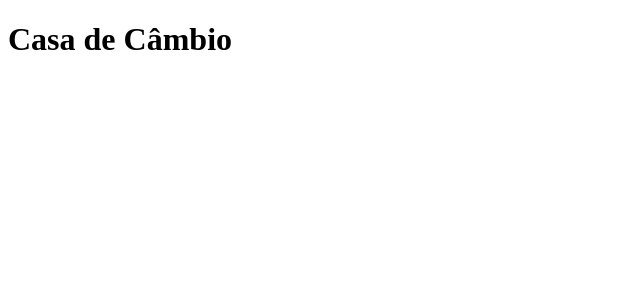
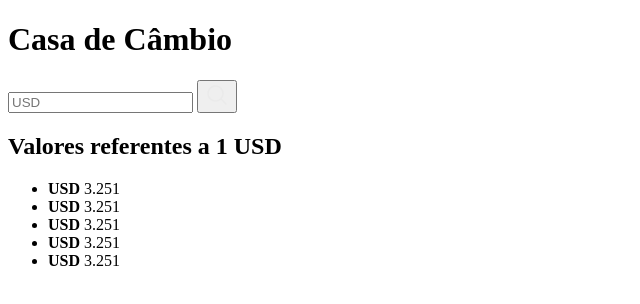
Before and after one commit to JoaoPossamaii/casa-de-cambio, a website built with Vite: page index.html in a window 1280 px wide. Shown: the whole page, without its empty margins (0-640 px from the left). Built offline with nearby package versions, Linux system fonts and the light colour scheme.

Commit message:
estrutura do projeto

```diff
--- a/index.html
+++ b/index.html
@@ -1,5 +1,6 @@
 <!DOCTYPE html>
 <html lang="en">
+
 <head>
   <meta charset="UTF-8">
   <meta http-equiv="X-UA-Compatible" content="IE=edge">
@@ -9,9 +10,53 @@
 
   <title>Casa de câmbio</title>
 </head>
+
 <body>
 
-<h1> Casa de Câmbio</h1>
+  <header>
+    <h1>
+      Casa de Câmbio
+    </h1>
+
+
+    <form>
+      <input type="text" placeholder="USD">
+      <button type="button">
+        <svg xmlns="http://www.w3.org/2000/svg" width="24" height="24" fill="#EAEAEA" viewBox="0 0 256 256">
+          <path
+            d="M229.66,218.34l-50.07-50.06a88.11,88.11,0,1,0-11.31,11.31l50.06,50.07a8,8,0,0,0,11.32-11.32ZM40,112a72,72,0,1,1,72,72A72.08,72.08,0,0,1,40,112Z">
+          </path>
+        </svg>
+      </button>
+    </form>
+  </header>
+
+  <main>
+    <h2> Valores referentes a 1 USD </h2>
+    <ul>
+      <li>
+        <b> USD </b>
+        <span> 3.251 </span>
+      </li>
+      <li>
+        <b> USD </b>
+        <span> 3.251 </span>
+      </li>
+      <li>
+        <b> USD </b>
+        <span> 3.251 </span>
+      </li>
+      <li>
+        <b> USD </b>
+        <span> 3.251 </span>
+      </li>
+      <li>
+        <b> USD </b>
+        <span> 3.251 </span>
+      </li>
+
+    </ul>
+  </main>
 
 </body>
 
```
